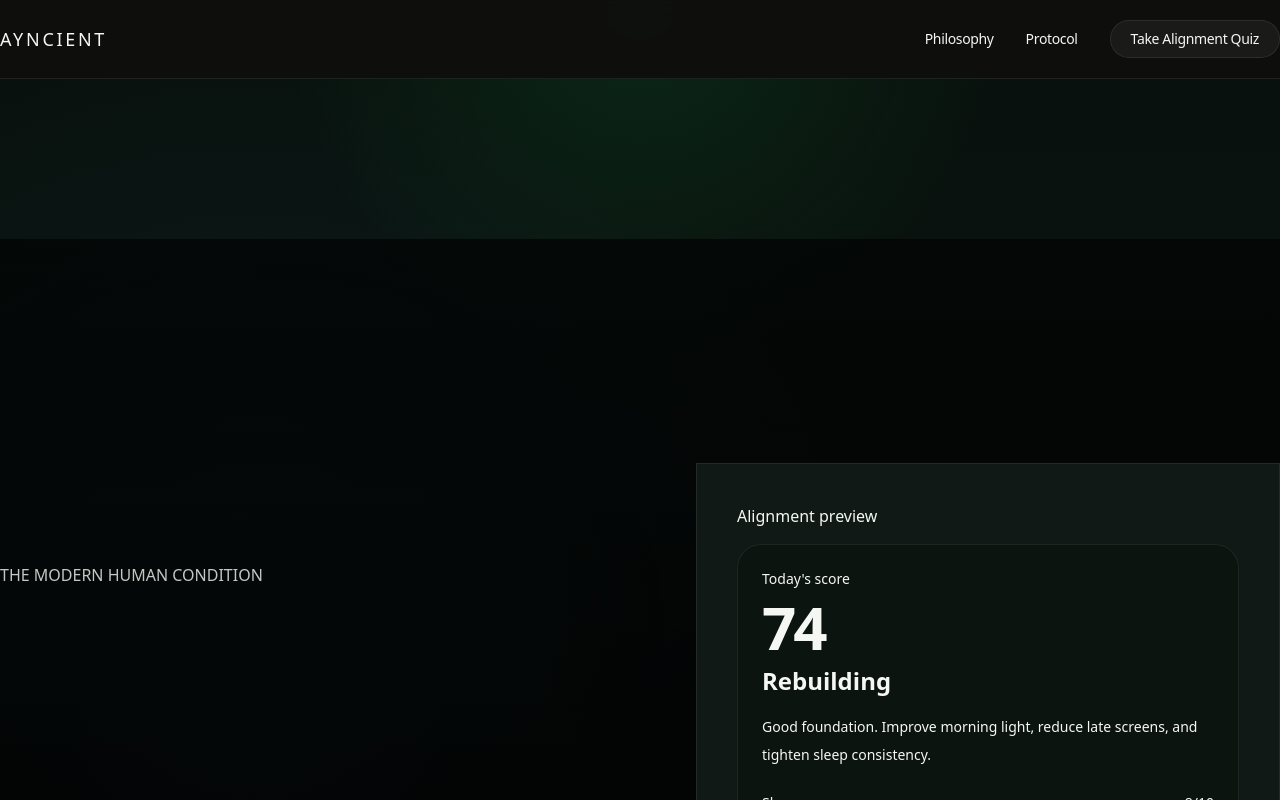
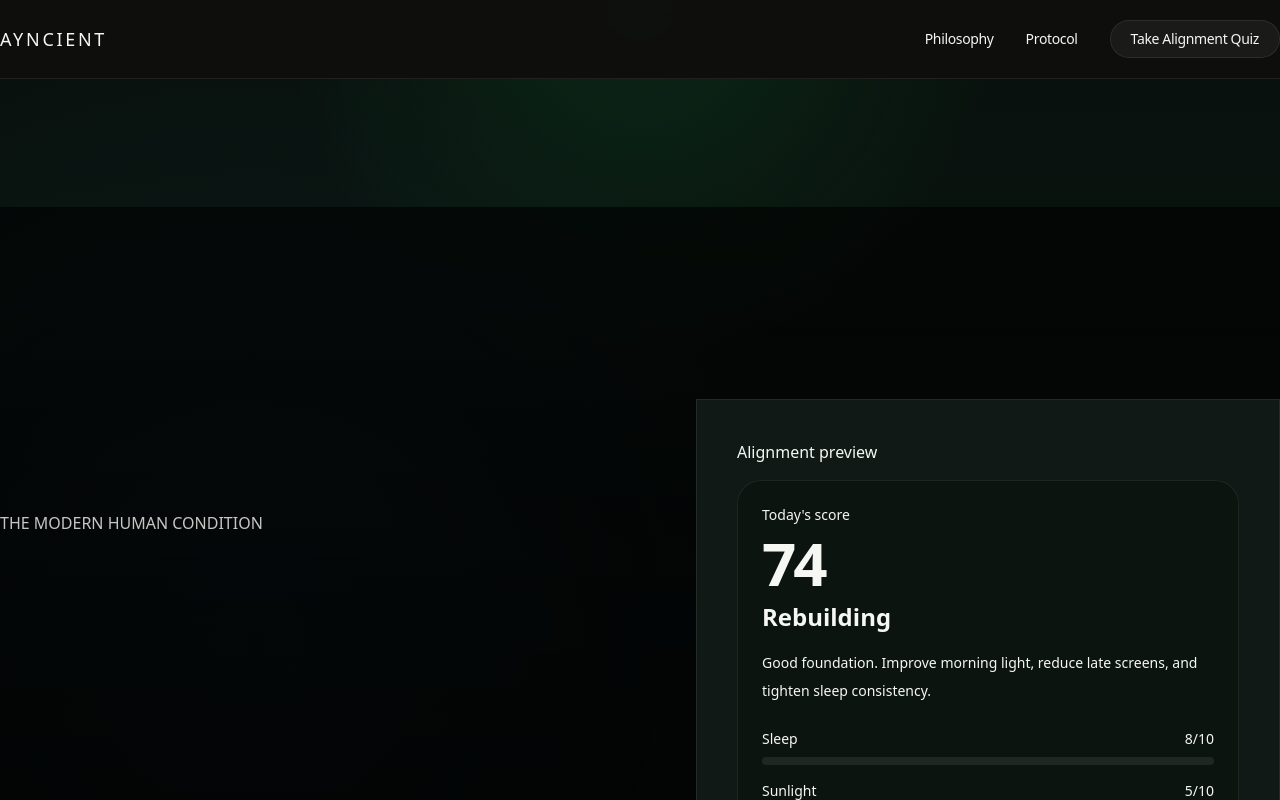
Before and after one commit to M4G3LL4N0/Ayncient, a Next.js app: page / in a window 1280 px wide. Shown: the top 800 px of the page. Built offline with nearby package versions, Linux system fonts and the light colour scheme; no server answers.

Commit message:
autobuilder omega visual cycle for ayncient

```diff
--- a/src/app/globals.css
+++ b/src/app/globals.css
@@ -63,14 +63,14 @@ body {
 }
 
 .card:hover {
-  transform: translateY(-8px) scale(1.03);
+  transform: translateY(-6px) scale(1.02);
   box-shadow:
-    0 25px 50px -12px rgba(0,0,0,0.3),
-    0 12px 24px -8px rgba(0,0,0,0.15),
-    0 0 0 1px rgba(255,255,255,0.15);
+    0 20px 40px -10px rgba(0,0,0,0.25),
+    0 8px 16px -6px rgba(0,0,0,0.1),
+    0 0 0 1px rgba(255,255,255,0.1);
   background: var(--card-hover);
-  border-color: rgba(255,255,255,0.15);
-  transition: all 0.4s cubic-bezier(0.4, 0, 0.2, 1);
+  border-color: rgba(255,255,255,0.1);
+  transition: all 0.3s cubic-bezier(0.4, 0, 0.2, 1);
   position: relative;
   overflow: hidden;
   z-index: 1;
--- a/src/app/page.tsx
+++ b/src/app/page.tsx
@@ -8,7 +8,7 @@ import { Waitlist } from "@/components/waitlist";
 
 export default function HomePage() {
   return (
-    <main className="space-y-32 md:space-y-36 lg:space-y-40">
+    <main className="space-y-24 md:space-y-28 lg:space-y-32">
       <Navbar />
       <Hero />
       <Philosophy />
--- a/src/components/hero.tsx
+++ b/src/components/hero.tsx
@@ -3,12 +3,12 @@ import { ArrowRight } from "lucide-react";
 
 export function Hero() {
   return (
-    <section className="relative overflow-hidden pt-40 pb-48 md:pt-48 md:pb-56 lg:pt-56 lg:pb-64 animate-fadeIn bg-gradient-to-b from-black/30 via-black/50 to-black/80">
+    <section className="relative overflow-hidden pt-32 pb-40 md:pt-40 md:pb-48 lg:pt-48 lg:pb-56 animate-fadeIn bg-gradient-to-b from-black/30 via-black/50 to-black/80">
       <div className="container relative z-10">
         <div className="grid items-center gap-24 lg:grid-cols-[1fr_1fr] lg:gap-28">
           <div>
-            <div className="eyebrow mb-8 opacity-80">THE MODERN HUMAN CONDITION</div>
-            <h1 className="mb-16 max-w-3xl text-5xl md:text-6xl lg:text-7xl font-bold leading-tight tracking-tight">
+            <div className="eyebrow mb-6 opacity-80">THE MODERN HUMAN CONDITION</div>
+            <h1 className="mb-12 max-w-3xl text-5xl md:text-6xl lg:text-7xl font-bold leading-tight tracking-tight">
               <span className="block bg-gradient-to-r from-cta-primary to-cta-secondary bg-clip-text text-transparent animate-gradient-x">
                 Optimized biology.
               </span>
```
